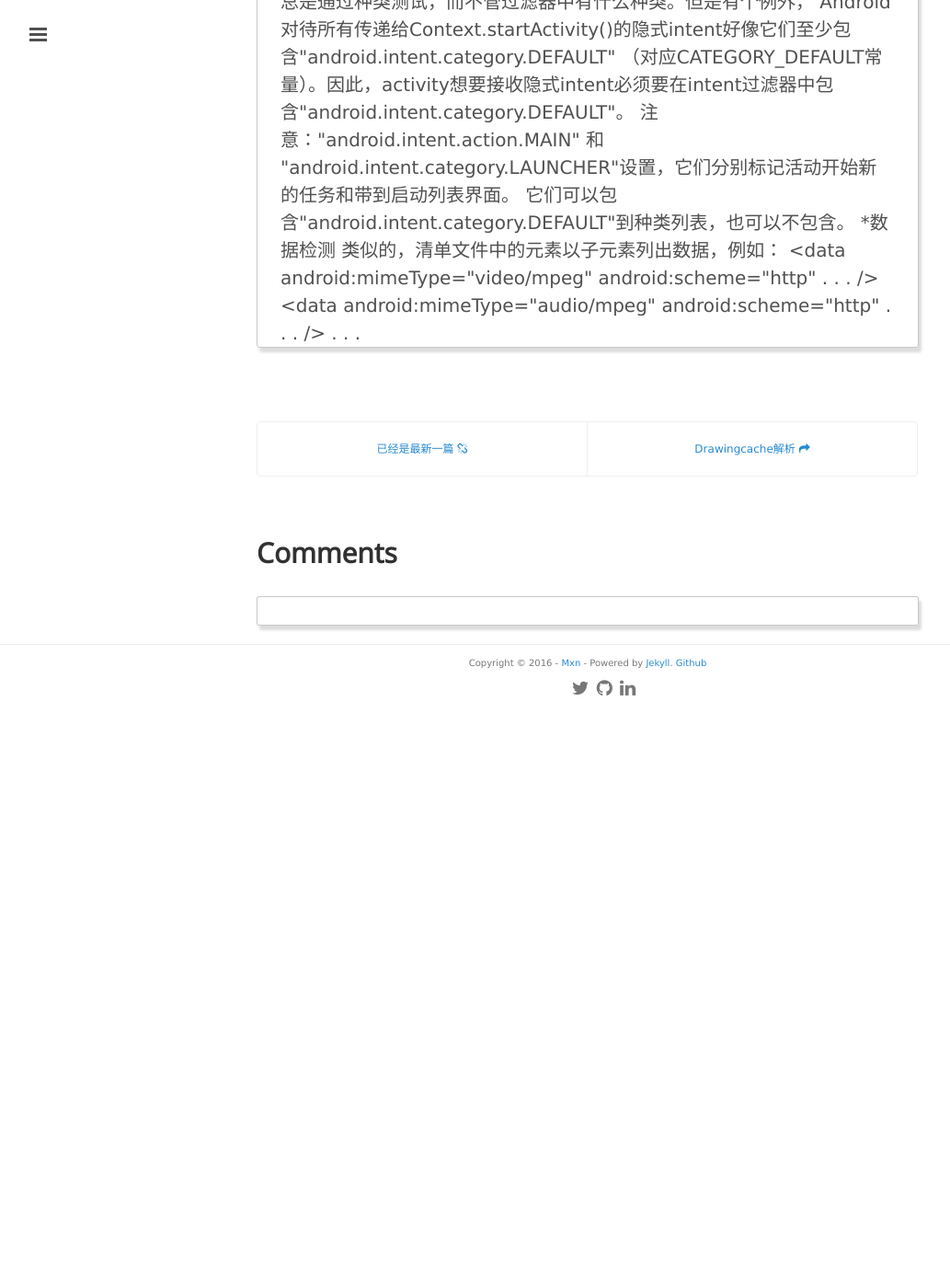
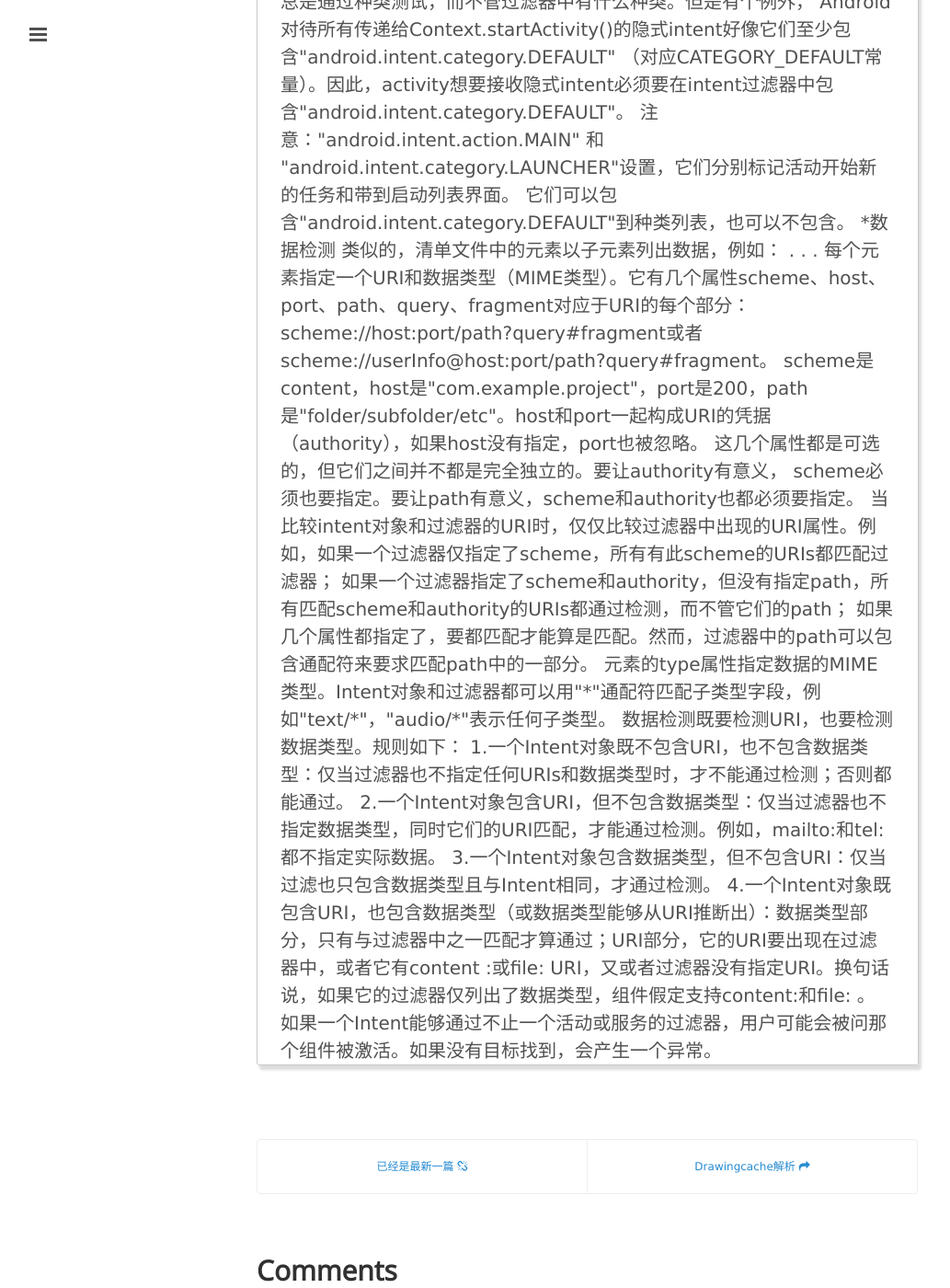
Before and after one commit to mxn21/mxn21.github.io, a Jekyll site: the page built from _posts/2016-1-29-TextView超链接实现方式总结.md, in a window 1280 px wide and 1400 px high, scrolled down 5520 px. Shown: the whole window at 92% size, without its empty margins (1-1034 px from the left). Built offline with Jekyll 4.4.1, drawn with Linux system fonts in a browser that asks for light colours; Markdown is read by kramdown in place of the engine named in the settings; comment, search, counter and statistics services are not loaded; before the commit the page ends 6293 px from its top, so only the background shows below that.

Commit message:
34534543

```diff
--- a/_posts/2016-1-29-TextView超链接实现方式总结.md
+++ b/_posts/2016-1-29-TextView超链接实现方式总结.md
@@ -254,7 +254,29 @@
 类似的，清单文件中的<intent-filter>元素以<data>子元素列出数据，例如：
 
 <intent-filter>
-    <data android:mimeType="video/mpeg" android:scheme="http" . . . />
-    <data android:mimeType="audio/mpeg" android:scheme="http" . . . />
+    <data android:mimeType="video/mpeg" android:scheme="http" />
+    <data android:mimeType="audio/mpeg" android:scheme="http" />
     . . .
 </intent-filter>
+
+每个<data>元素指定一个URI和数据类型（MIME类型）。它有几个属性scheme、host、port、path、query、fragment对应于URI的每个部分：
+scheme://host:port/path?query#fragment或者scheme://userInfo@host:port/path?query#fragment。
+
+scheme是content，host是"com.example.project"，port是200，path是"folder/subfolder/etc"。host和port一起构成URI的凭据
+（authority），如果host没有指定，port也被忽略。 这几个属性都是可选的，但它们之间并不都是完全独立的。要让authority有意义，
+scheme必须也要指定。要让path有意义，scheme和authority也都必须要指定。
+
+当比较intent对象和过滤器的URI时，仅仅比较过滤器中出现的URI属性。例如，如果一个过滤器仅指定了scheme，所有有此scheme的URIs都匹配过滤器；
+如果一个过滤器指定了scheme和authority，但没有指定path，所有匹配scheme和authority的URIs都通过检测，而不管它们的path；
+如果几个属性都指定了，要都匹配才能算是匹配。然而，过滤器中的path可以包含通配符来要求匹配path中的一部分。
+
+<data>元素的type属性指定数据的MIME类型。Intent对象和过滤器都可以用"*"通配符匹配子类型字段，例如"text/*"，"audio/*"表示任何子类型。
+
+数据检测既要检测URI，也要检测数据类型。规则如下：
+
+1.一个Intent对象既不包含URI，也不包含数据类型：仅当过滤器也不指定任何URIs和数据类型时，才不能通过检测；否则都能通过。
+2.一个Intent对象包含URI，但不包含数据类型：仅当过滤器也不指定数据类型，同时它们的URI匹配，才能通过检测。例如，mailto:和tel:都不指定实际数据。
+3.一个Intent对象包含数据类型，但不包含URI：仅当过滤也只包含数据类型且与Intent相同，才通过检测。
+4.一个Intent对象既包含URI，也包含数据类型（或数据类型能够从URI推断出）：数据类型部分，只有与过滤器中之一匹配才算通过；URI部分，它的URI要出现在过滤器中，或者它有content
+:或file: URI，又或者过滤器没有指定URI。换句话说，如果它的过滤器仅列出了数据类型，组件假定支持content:和file: 。
+如果一个Intent能够通过不止一个活动或服务的过滤器，用户可能会被问那个组件被激活。如果没有目标找到，会产生一个异常。
```
